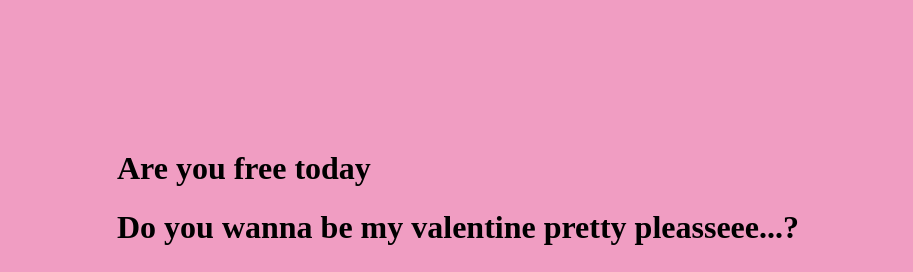
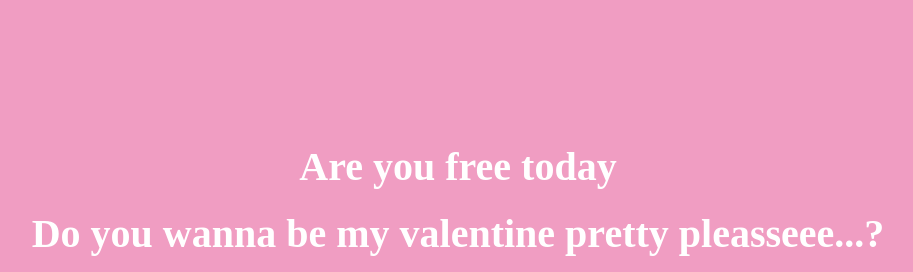
Before and after one commit to Strimer95/Ask, a plain HTML site: page index.html in a window 1280 px wide. Shown: the top 272 px of the page, without its empty margins (182-1095 px from the left). Drawn offline with Linux system fonts and the light colour scheme; grey boxes are pictures that could not be loaded.

Commit message:
Update styles.css

```diff
--- a/styles.css
+++ b/styles.css
@@ -18,11 +18,10 @@ body {
 }
 
 .header_text {
-.silkscreen-regular {
-    font-family: "Silkscreen", sans-serif;
+    font-family: 'Nunito';
     font-size: 40px;
-    font-weight: normal;
-    color: rgb(237,51,95);
+    font-weight: bold;
+    color: rgb(255, 255, 255);
     text-align: center;
     margin-top: 20px;
     margin-bottom: 0;
```
